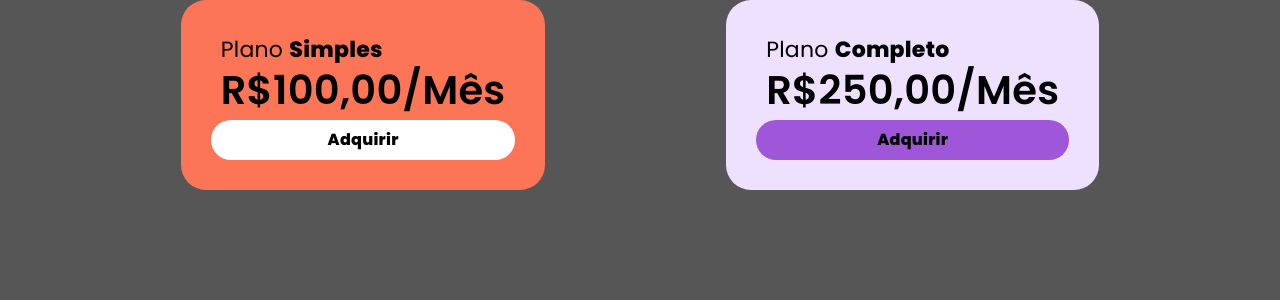
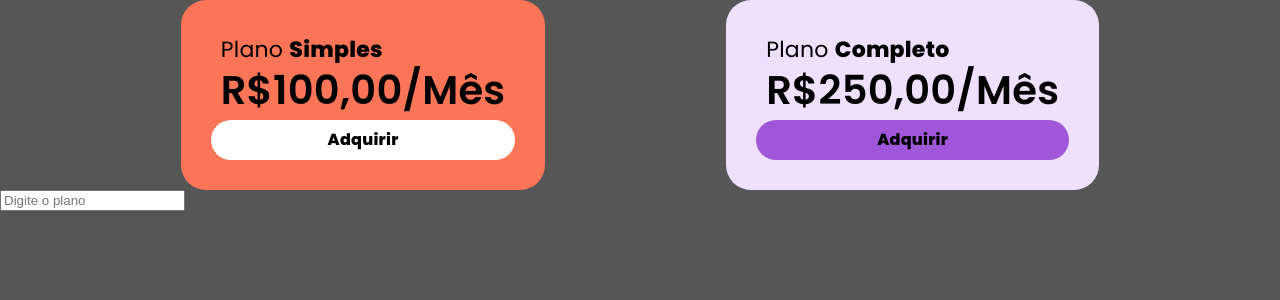
Before and after one commit to j0jds/angularCase, an Angular app in the folder project/: page / in a window 1280 px wide. Shown: the top 300 px of the page. Built offline with nearby package versions, Linux system fonts and the light colour scheme.

Commit message:
Organizing + added input

```diff
--- a/project/src/app/app.component.html
+++ b/project/src/app/app.component.html
@@ -1,5 +1,11 @@
 <div class="cards-container">
-  <app-card [planType]="cardPlanType" [planPrice]="cardPlanPrice"></app-card>
-
+  <app-card
+  [planType]="cardPlanType"
+  [planPrice]="cardPlanPrice"></app-card>
   <app-card-roxo></app-card-roxo>
 </div>
+
+<input #meuInput
+type="text"
+(keyup)="handlePlanType(meuInput.value)"
+placeholder="Digite o plano" />
```
